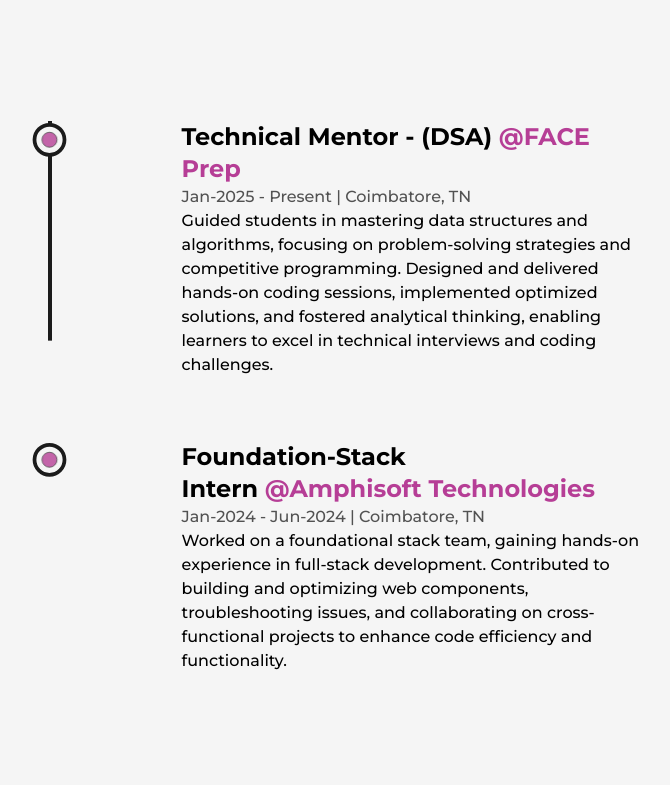
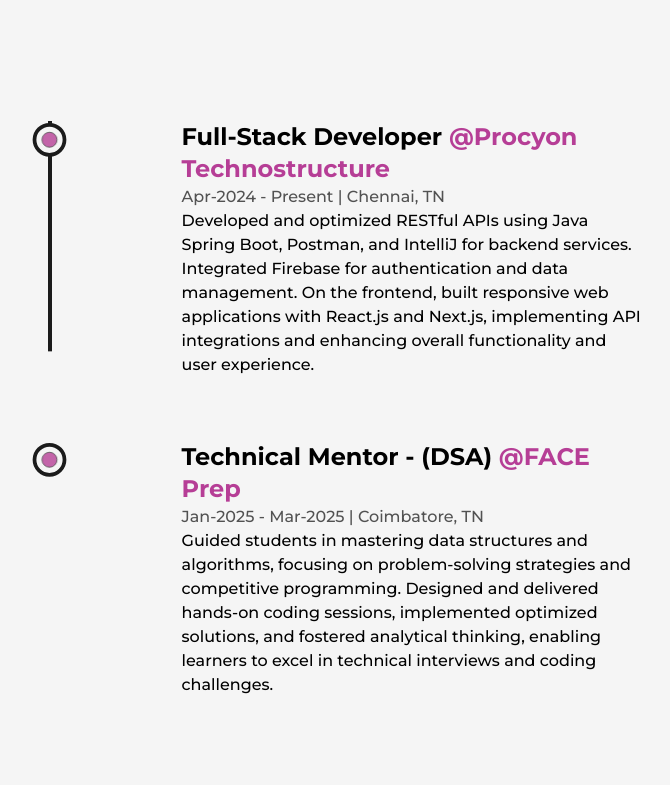
Before and after one commit to Naveee08/Naveen-Kumar-Portfolio, a Next.js app: page /about in a window 1280 px wide. Shown: the part 2475-3260 px from the top of the page, without its empty margins (244-914 px from the left). Built offline with nearby package versions, Linux system fonts and the light colour scheme.

Commit message:
Update Experience.js

```diff
--- a/src/components/Experience.js
+++ b/src/components/Experience.js
@@ -58,18 +58,21 @@
                     " />
 
                     <ul className='w-full flex flex-col items-start justify-between ml-4 xs:ml-2 ' >
+
+                       <Details
+        position="Full-Stack Developer" company="Procyon Technostructure"
+        companyLink="https://procyonts.com/"
+        time="Apr-2024 - Present" address="Chennai, TN"
+        work="Developed and optimized RESTful APIs using Java Spring Boot, Postman, and IntelliJ for backend services. Integrated Firebase for authentication and data management. On the frontend, built responsive web applications with React.js and Next.js, implementing API integrations and enhancing overall functionality and user experience."
+/>
+
+
                         <Details
         position="Technical Mentor - (DSA)" company="FACE Prep"
         companyLink="https://faceprep.edmingle.com/"
-        time="Jan-2025 - Present" address="Coimbatore, TN"
+        time="Jan-2025 - Mar-2025" address="Coimbatore, TN"
         work="Guided students in mastering data structures and algorithms, focusing on problem-solving strategies and competitive programming. Designed and delivered hands-on coding sessions, implemented optimized solutions, and fostered analytical thinking, enabling learners to excel in technical interviews and coding challenges."
  />
-                        <Details
-                                position="Foundation-Stack Intern" company="Amphisoft Technologies"
-                                companyLink="https://amphisoft.in"
-                                time="Jan-2024 - Jun-2024" address="Coimbatore, TN"
-                                work="Worked on a foundational stack team, gaining hands-on experience in full-stack development. Contributed to building and optimizing web components, troubleshooting issues, and collaborating on cross-functional projects to enhance code efficiency and functionality."
-                         />
 
                     </ul>
                 </div>
```
